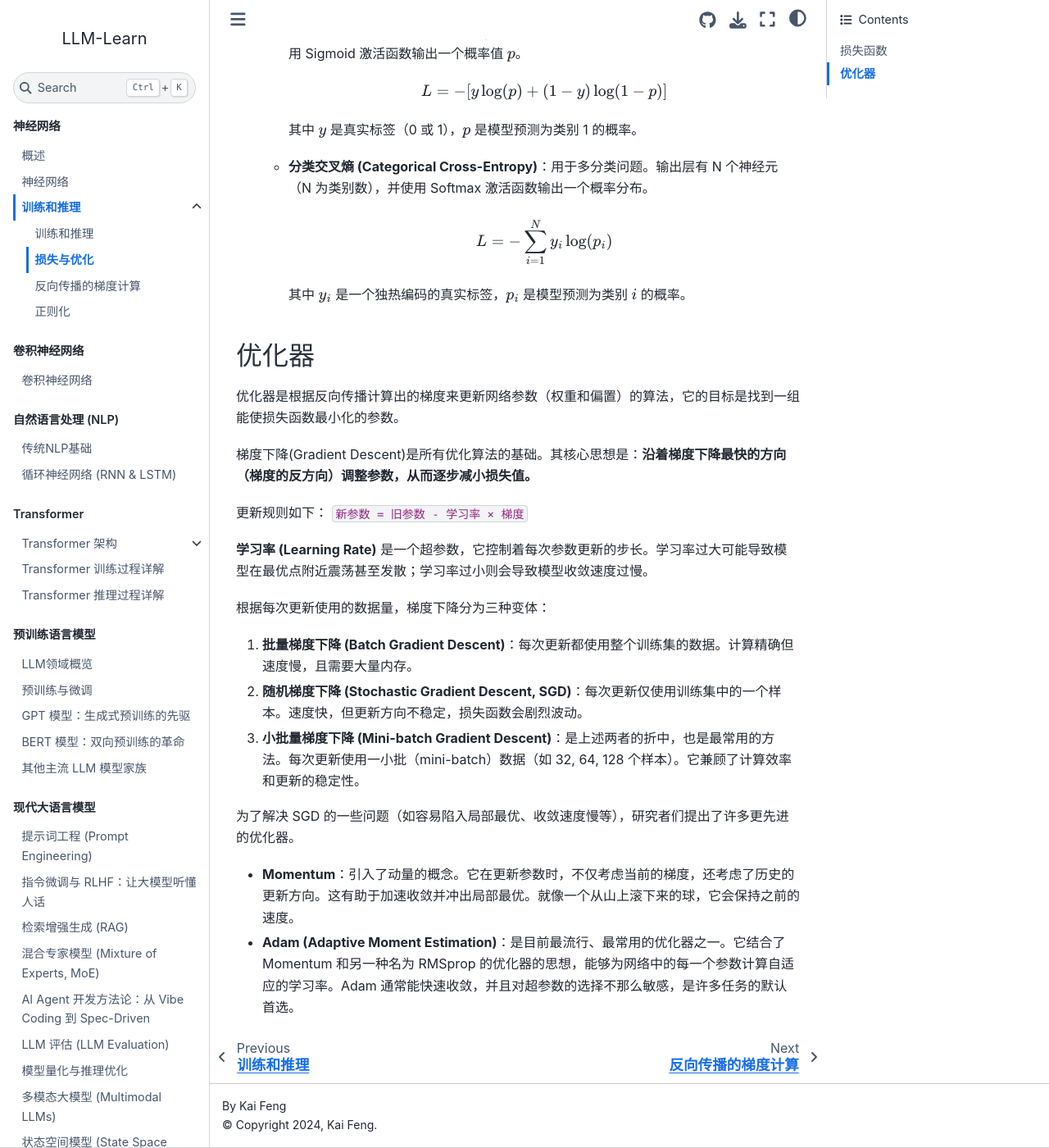
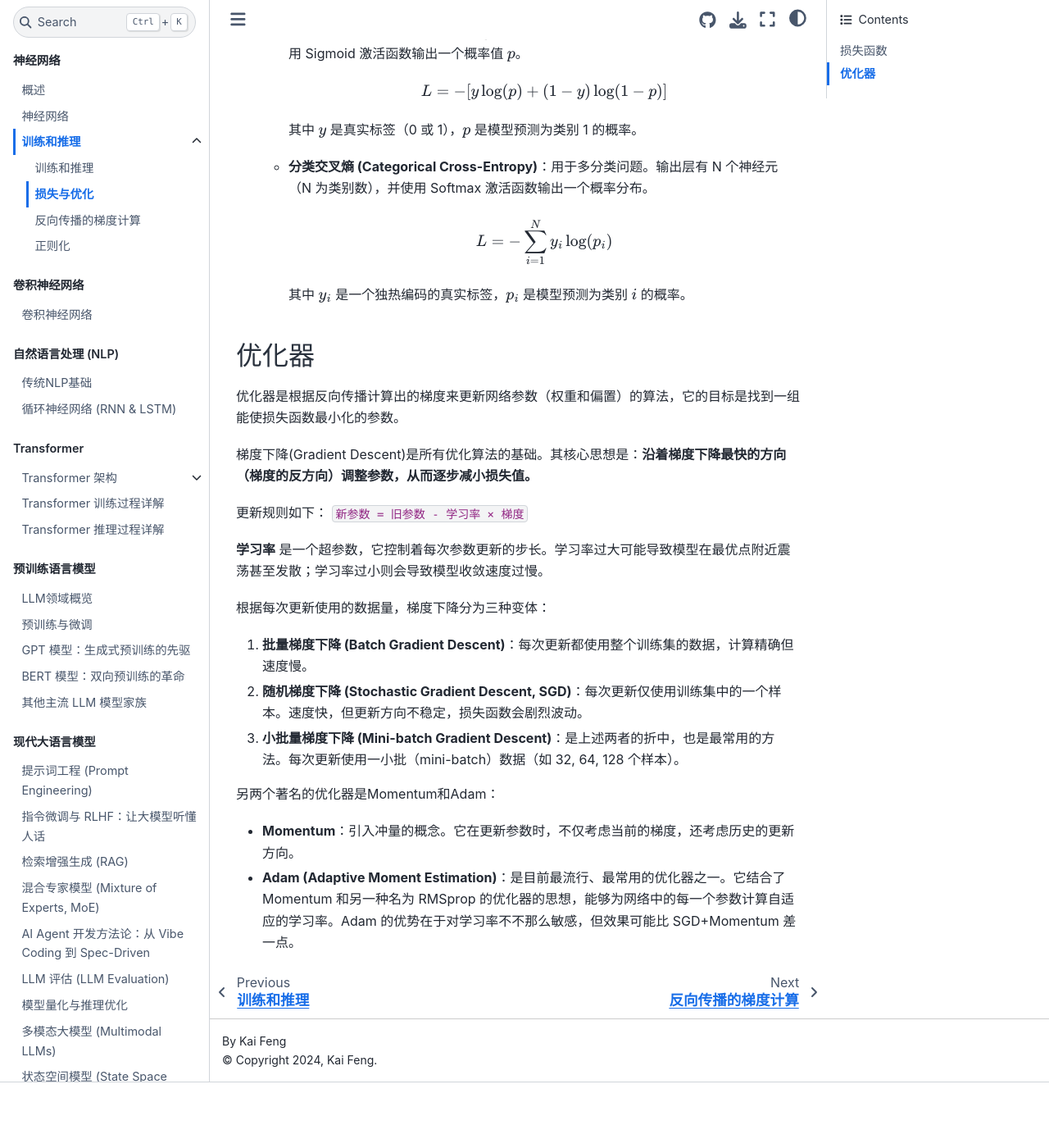
Before and after one commit to kaifeng/llm-learn, a Sphinx documentation site: the page built from source/part_basics/training/loss_optim.md, in a window 1280 px wide and 1400 px high, scrolled down 1144 px. Shown: the whole window at 82% size. Built offline with Sphinx 7.4.7 and the Sphinx Book theme 1.1.4, drawn with Linux system fonts in a browser that asks for light colours; after the commit the page ends 2464 px from its top, so only the background shows below that.

Commit message:
Rewording

```diff
--- a/source/part_basics/training/loss_optim.md
+++ b/source/part_basics/training/loss_optim.md
@@ -51,15 +51,15 @@
 更新规则如下：
 `新参数 = 旧参数 - 学习率 × 梯度`
 
-**学习率 (Learning Rate)** 是一个超参数，它控制着每次参数更新的步长。学习率过大可能导致模型在最优点附近震荡甚至发散；学习率过小则会导致模型收敛速度过慢。
+**学习率** 是一个超参数，它控制着每次参数更新的步长。学习率过大可能导致模型在最优点附近震荡甚至发散；学习率过小则会导致模型收敛速度过慢。
 
 根据每次更新使用的数据量，梯度下降分为三种变体：
 
-1.  **批量梯度下降 (Batch Gradient Descent)**：每次更新都使用整个训练集的数据。计算精确但速度慢，且需要大量内存。
+1.  **批量梯度下降 (Batch Gradient Descent)**：每次更新都使用整个训练集的数据，计算精确但速度慢。
 2.  **随机梯度下降 (Stochastic Gradient Descent, SGD)**：每次更新仅使用训练集中的一个样本。速度快，但更新方向不稳定，损失函数会剧烈波动。
-3.  **小批量梯度下降 (Mini-batch Gradient Descent)**：是上述两者的折中，也是最常用的方法。每次更新使用一小批（mini-batch）数据（如 32, 64, 128 个样本）。它兼顾了计算效率和更新的稳定性。
+3.  **小批量梯度下降 (Mini-batch Gradient Descent)**：是上述两者的折中，也是最常用的方法。每次更新使用一小批（mini-batch）数据（如 32, 64, 128 个样本）。
 
-为了解决 SGD 的一些问题（如容易陷入局部最优、收敛速度慢等），研究者们提出了许多更先进的优化器。
+另两个著名的优化器是Momentum和Adam：
 
-- **Momentum**：引入了动量的概念。它在更新参数时，不仅考虑当前的梯度，还考虑了历史的更新方向。这有助于加速收敛并冲出局部最优。就像一个从山上滚下来的球，它会保持之前的速度。
-- **Adam (Adaptive Moment Estimation)**：是目前最流行、最常用的优化器之一。它结合了 Momentum 和另一种名为 RMSprop 的优化器的思想，能够为网络中的每一个参数计算自适应的学习率。Adam 通常能快速收敛，并且对超参数的选择不那么敏感，是许多任务的默认首选。
+- **Momentum**：引入冲量的概念。它在更新参数时，不仅考虑当前的梯度，还考虑历史的更新方向。
+- **Adam (Adaptive Moment Estimation)**：是目前最流行、最常用的优化器之一。它结合了 Momentum 和另一种名为 RMSprop 的优化器的思想，能够为网络中的每一个参数计算自适应的学习率。Adam 的优势在于对学习率不不那么敏感，但效果可能比 SGD+Momentum 差一点。
```
